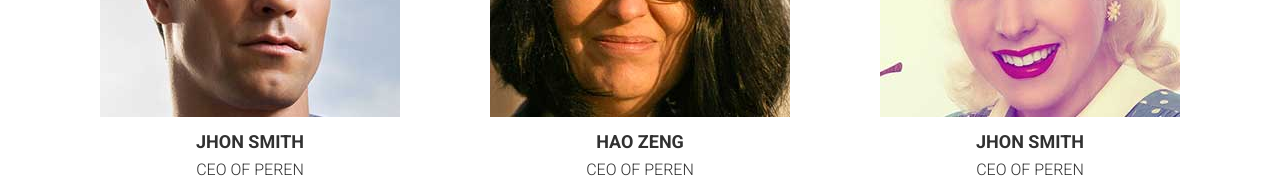
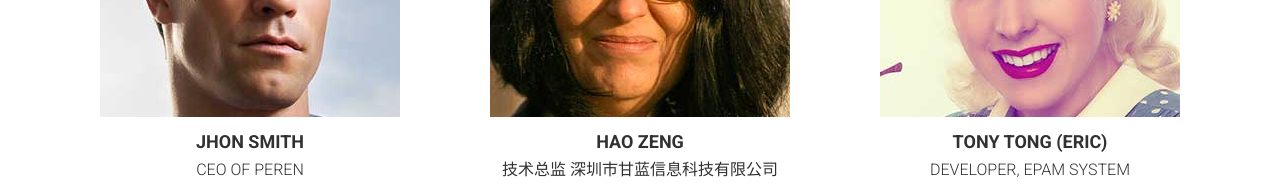
Before and after one commit to szjug/conference, a website: page index.html in a window 1280 px wide. Shown: the part 2060-2249 px from the top of the page. Drawn offline with Linux system fonts and the light colour scheme; a script that the page names is missing; files whose address does not match are found by name.

Commit message:
Update index.html

```diff
--- a/index.html
+++ b/index.html
@@ -181,7 +181,7 @@
 
                         <h4>Hao Zeng</h4>
 
-                        <p>CEO of Peren</p>
+                        <p>技术总监 深圳市甘蓝信息科技有限公司</p>
 
                         <ul class="social-block">
                             <li><a href=""><i class="ion-social-twitter"></i></a></li>
@@ -200,9 +200,9 @@
                             <img alt="" class="img-responsive center-block" src="assets/images/speakers/speaker-3.jpg">
                         </figure>
 
-                        <h4>Jhon Smith</h4>
+                        <h4>Tony Tong (ERIC)</h4>
 
-                        <p>CEO of Peren</p>
+                        <p>developer, EPAM system</p>
 
                         <ul class="social-block">
                             <li><a href=""><i class="ion-social-twitter"></i></a></li>
```
